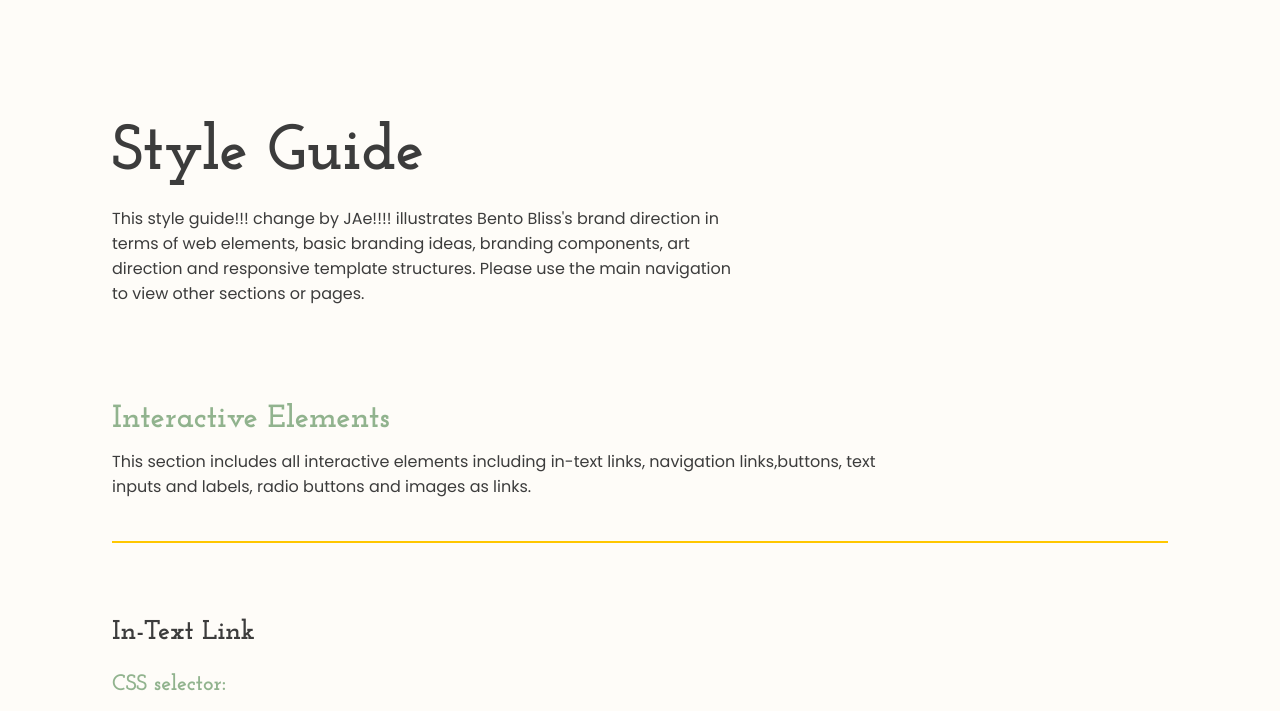
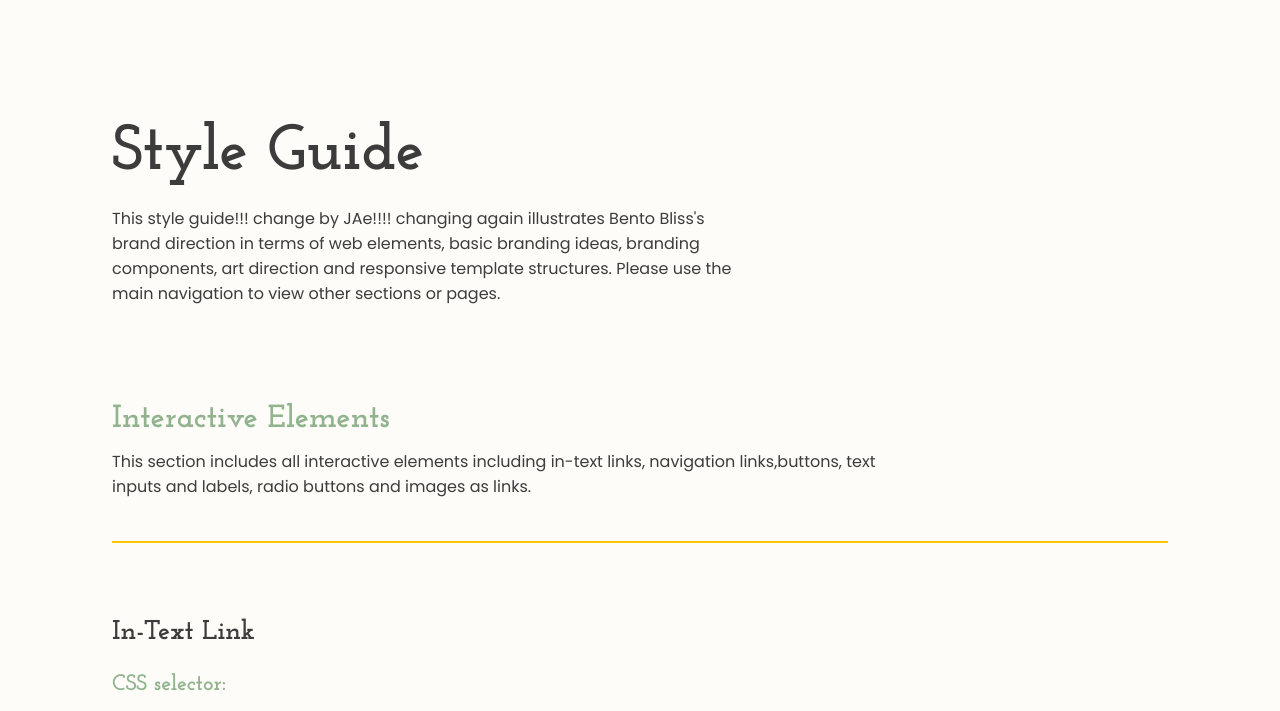
Before and after one commit to lerrlera/P02-Company, a plain HTML site: page index.html in a window 1280 px wide. Shown: the part 79-790 px from the top of the page. Drawn offline with Linux system fonts and the light colour scheme.

Commit message:
changed again

```diff
--- a/index.html
+++ b/index.html
@@ -63,7 +63,7 @@
 
     <div class="banner">
     <h2 class="main-h2">Style Guide</h2>
-    <p>This style guide!!! change by JAe!!!! illustrates Bento Bliss's brand direction in terms of web elements, basic branding ideas, branding components, art direction and responsive template structures. Please use the main navigation to view other sections or pages.</p>
+    <p>This style guide!!! change by JAe!!!! changing again illustrates Bento Bliss's brand direction in terms of web elements, basic branding ideas, branding components, art direction and responsive template structures. Please use the main navigation to view other sections or pages.</p>
 
   </div>
 
```
Also changed, not shown: 1 other file.
